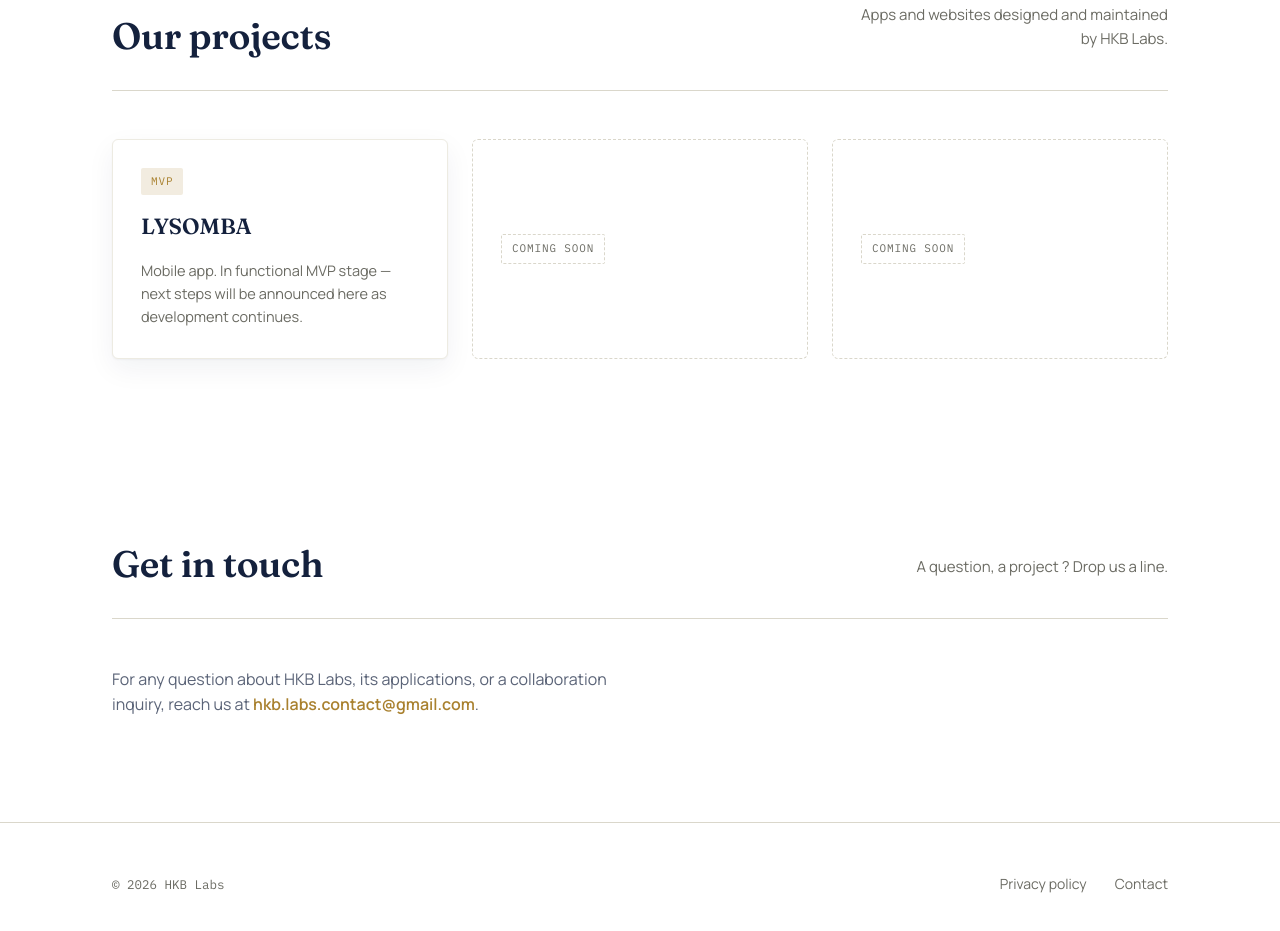
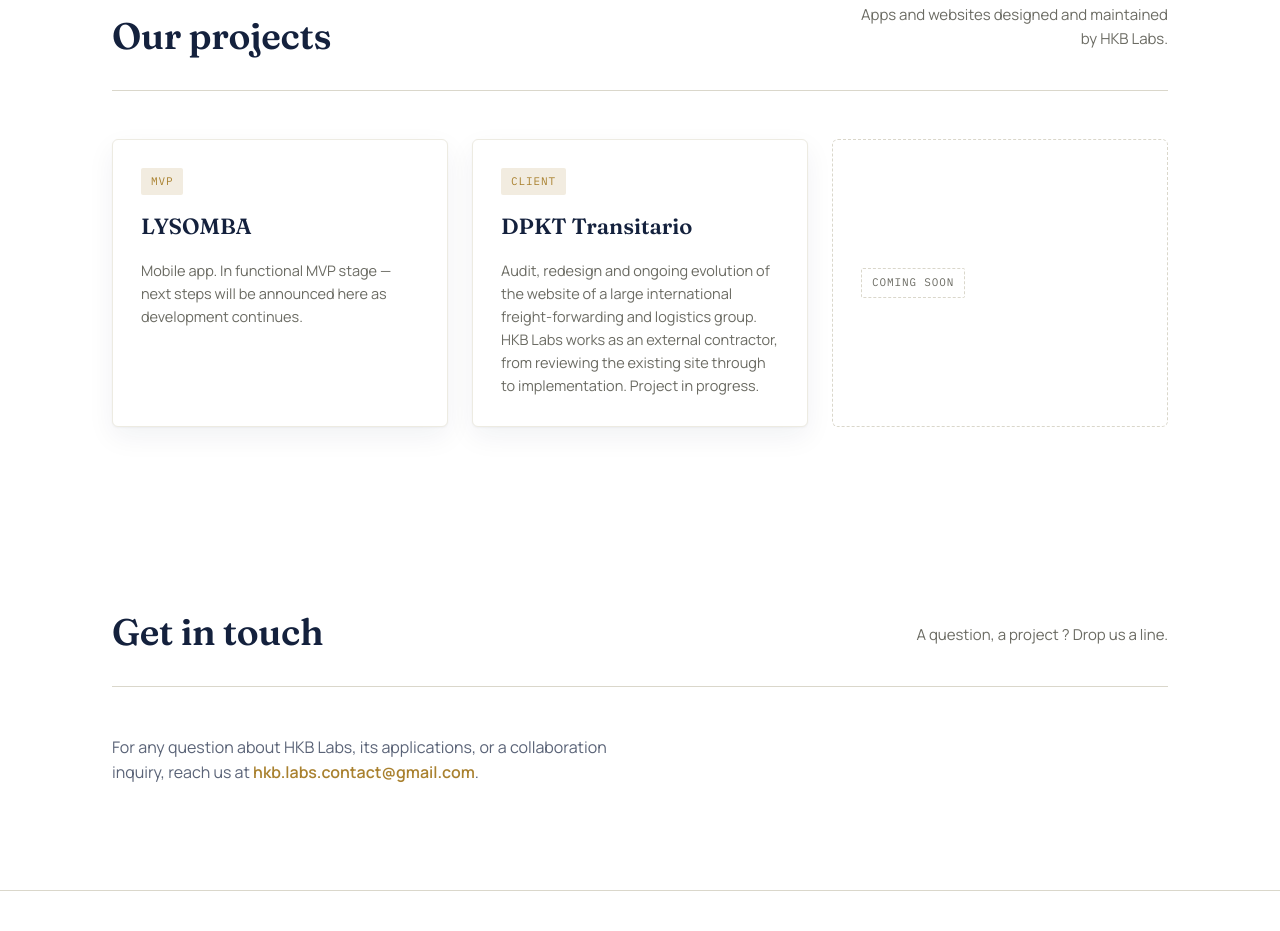
Before and after one commit to HKB-LABS/HKB-Labs-site, a plain HTML site: page index.html in a window 1280 px wide. Shown: the part 1439-2370 px from the top of the page. Drawn offline with Linux system fonts and the light colour scheme.

Commit message:
Ajoute le projet DPKT Transitario a la grille projets (FR/EN)
Audit, refonte et evolution du site web d'un groupe de transit et logistique
international. HKB Labs en tant que prestataire. Remplace un emplacement "A venir".

Co-Authored-By: Claude Sonnet 5 <noreply@anthropic.com>

```diff
--- a/index.html
+++ b/index.html
@@ -117,8 +117,11 @@
           <p data-lang="fr">Application mobile. En phase de MVP fonctionnel — les prochaines étapes seront annoncées ici au fil de son développement.</p>
           <p data-lang="en">Mobile app. In functional MVP stage — next steps will be announced here as development continues.</p>
         </div>
-        <div class="project-card placeholder">
-          <span class="status-tag"><span data-lang="fr">À venir</span><span data-lang="en">Coming soon</span></span>
+        <div class="project-card">
+          <span class="status-tag">Client</span>
+          <h3>DPKT Transitario</h3>
+          <p data-lang="fr">Audit, refonte et évolution continue du site web d'un grand groupe de transit et de logistique à dimension internationale. HKB Labs intervient comme prestataire, de l'analyse de l'existant à la mise en œuvre. Projet en cours.</p>
+          <p data-lang="en">Audit, redesign and ongoing evolution of the website of a large international freight-forwarding and logistics group. HKB Labs works as an external contractor, from reviewing the existing site through to implementation. Project in progress.</p>
         </div>
         <div class="project-card placeholder">
           <span class="status-tag"><span data-lang="fr">À venir</span><span data-lang="en">Coming soon</span></span>
```
